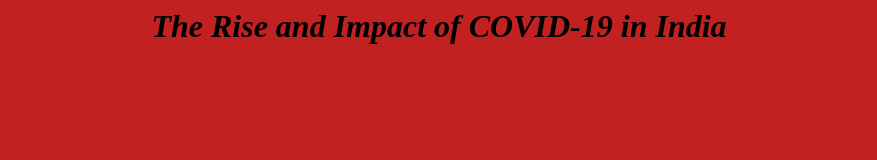
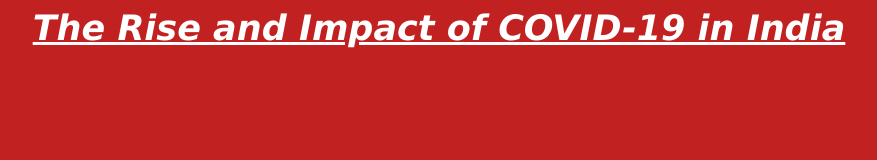
Before and after one commit to Swetaupadhyay21/frames, a plain HTML site: page 1.html in a window 1280 px wide. Shown: the whole page, without its empty margins (201-1078 px from the left). Drawn offline with Linux system fonts and the light colour scheme.

Commit message:
Update 1.html

```diff
--- a/1.html
+++ b/1.html
@@ -1,4 +1,16 @@
 <html>
-<head></head>
+<head>
+  <style>
+  h1
+      {
+        font-weight:bold;
+        font-size:35px;
+        font-family:verdana;
+        text-decoration:underline;
+        color:white;
+       text-align:center;
+	   }
+    </style>
+  </head>
 <body bgcolor="#c22121"><center><h1><i>The Rise and Impact of COVID-19 in India</i><h1></center></body>
 </html>
```
